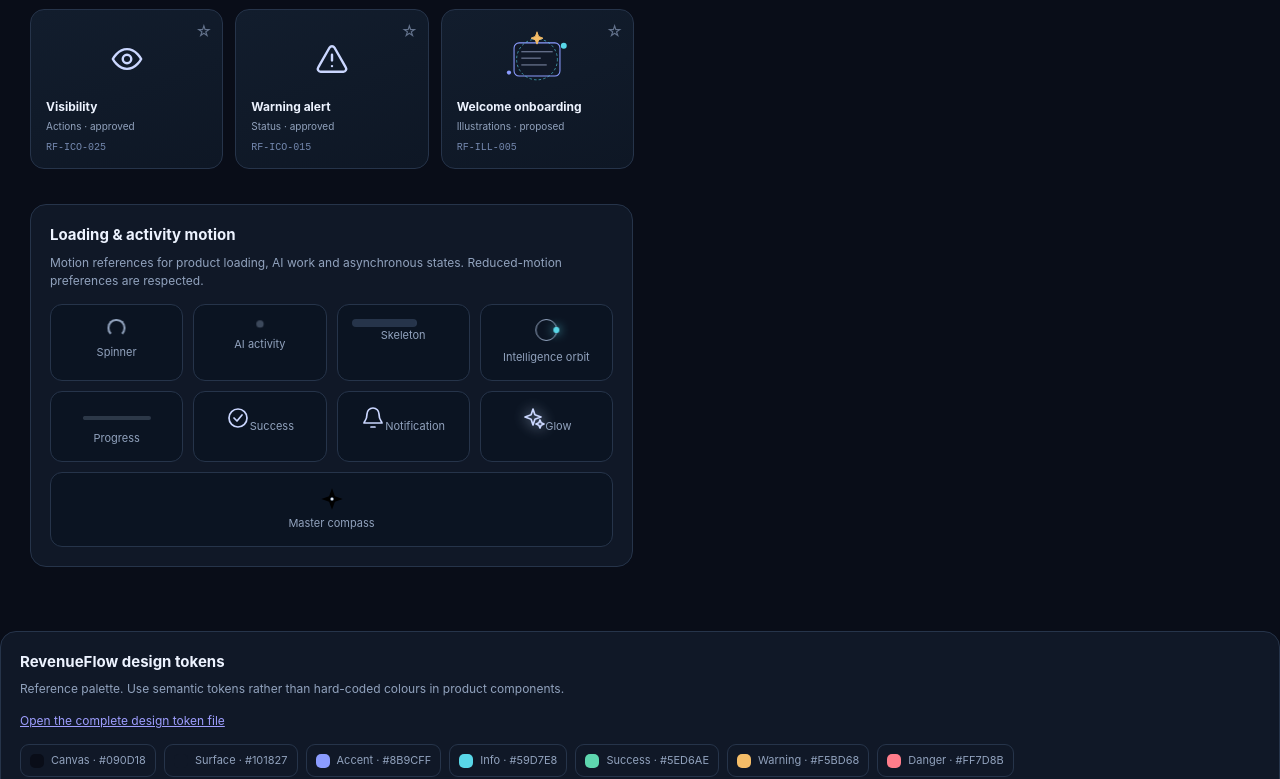
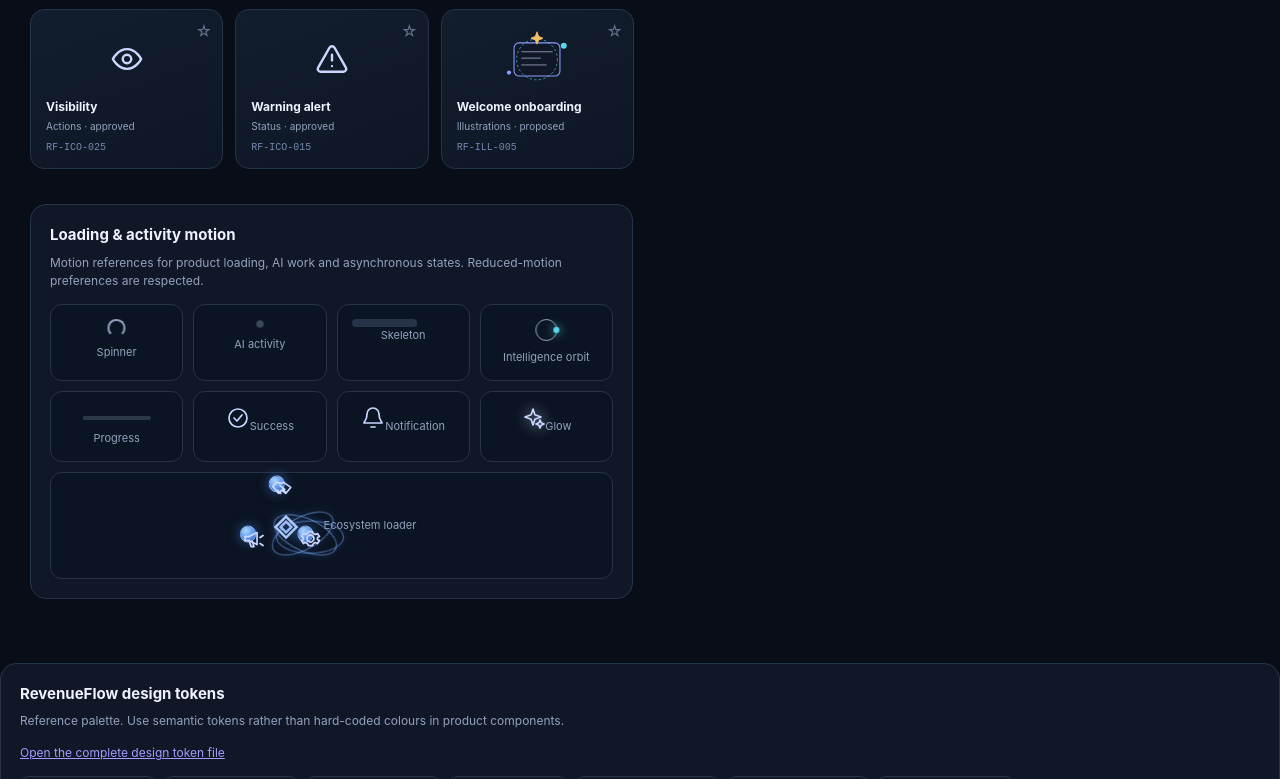
Before and after one commit to covalent617-commits/revenueflow-icon-library, a plain HTML site: page index.html in a window 1280 px wide. Shown: the part 3229-4008 px from the top of the page. Drawn offline with Linux system fonts and the light colour scheme.

Commit message:
Replace compass preview with ecosystem loader icon

```diff
--- a/index.html
+++ b/index.html
@@ -20,7 +20,7 @@
 <div class="section-head"><h2 id="sectionTitle">All catalogue assets</h2><span id="resultCount" aria-live="polite"></span></div>
 <div class="grid" id="grid"></div>
 <section class="lower">
-<div class="panel"><h3>Loading & activity motion</h3><p>Motion references for product loading, AI work and asynchronous states. Reduced-motion preferences are respected.</p><div class="motion-row"><div class="motion-demo" data-motion-demo="spinner">Spinner</div><div class="motion-demo" data-motion-demo="pulse">AI activity</div><div class="motion-demo" data-motion-demo="skeleton">Skeleton</div><div class="motion-demo" data-motion-demo="orbit">Intelligence orbit</div><div class="motion-demo" data-motion-demo="progress">Progress</div><div class="motion-demo" data-motion-demo="success">Success</div><div class="motion-demo" data-motion-demo="bell-ring">Notification</div><div class="motion-demo" data-motion-demo="glow">Glow</div><div class="motion-demo" data-motion-demo="master-compass">Master compass</div></div></div></div>
+<div class="panel"><h3>Loading & activity motion</h3><p>Motion references for product loading, AI work and asynchronous states. Reduced-motion preferences are respected.</p><div class="motion-row"><div class="motion-demo" data-motion-demo="spinner">Spinner</div><div class="motion-demo" data-motion-demo="pulse">AI activity</div><div class="motion-demo" data-motion-demo="skeleton">Skeleton</div><div class="motion-demo" data-motion-demo="orbit">Intelligence orbit</div><div class="motion-demo" data-motion-demo="progress">Progress</div><div class="motion-demo" data-motion-demo="success">Success</div><div class="motion-demo" data-motion-demo="bell-ring">Notification</div><div class="motion-demo" data-motion-demo="glow">Glow</div><div class="motion-demo" data-motion-demo="ecosystem-loader">Ecosystem loader</div></div></div></div>
 <div class="panel"><h3>RevenueFlow design tokens</h3><p>Reference palette. Use semantic tokens rather than hard-coded colours in product components.</p><p><a href="tokens/design-tokens.json" target="_blank" rel="noopener">Open the complete design token file</a></p><div class="token-row"><div class="swatch"><i class="dot" style="background:#090d18"></i>Canvas · #090D18</div><div class="swatch"><i class="dot" style="background:#101827"></i>Surface · #101827</div><div class="swatch"><i class="dot" style="background:#8b9cff"></i>Accent · #8B9CFF</div><div class="swatch"><i class="dot" style="background:#59d7e8"></i>Info · #59D7E8</div><div class="swatch"><i class="dot" style="background:#5ed6ae"></i>Success · #5ED6AE</div><div class="swatch"><i class="dot" style="background:#f5bd68"></i>Warning · #F5BD68</div><div class="swatch"><i class="dot" style="background:#ff7d8b"></i>Danger · #FF7D8B</div></div></div>
 </section>
 <footer class="footer"><span>RevenueFlow Official Visual Asset Library · v1.1.0</span><span><a href="assets/manifest.json">Manifest</a> · <a href="assets/icons.svg">SVG sprite</a> · <a href="tokens/design-tokens.json">Tokens</a> · <a href="GOVERNANCE.md">Governance</a></span><span>Demonstration catalogue — verify approval status before production adoption.</span></footer>
@@ -48,7 +48,7 @@ if(k==='progress')return '<div class="rf-progress" role="progressbar" aria-label
 if(k==='success')return '<div class="rf-success">'+svg('check-circle')+'</div>';
 if(k==='bell-ring')return '<div class="rf-bell-ring">'+svg('bell')+'</div>';
 if(k==='glow')return '<div class="rf-soft-glow">'+svg('sparkles')+'</div>';
-if(k==='master-compass')return '<div class="rf-master-compass" role="img" aria-label="RevenueFlow compass activity: a spinning compass rose revolving around a fixed central axis"><span class="rf-master-compass__track"></span><span class="rf-master-compass__orbit"><span class="rf-master-compass__satellite"><svg class="rf-master-compass__rose" viewBox="0 0 32 32" aria-hidden="true"><path class="rf-master-compass__north" d="M16 1.8 20.1 13.1 16 16 11.9 13.1Z"/><path class="rf-master-compass__south" d="M16 30.2 11.9 18.9 16 16 20.1 18.9Z"/><path class="rf-master-compass__north" d="m1.8 16 11.3-4.1L16 16l-2.9 4.1Z"/><path class="rf-master-compass__south" d="m30.2 16-11.3 4.1L16 16l2.9-4.1Z"/><circle cx="16" cy="16" r="2.1" fill="#f8fbff" stroke="#526783" stroke-width=".8"/></svg></span></span><span class="rf-master-compass__hub"></span></div>';
+if(k==='ecosystem-loader')return '<div class="rf-ecosystem-loader" role="img" aria-label="RevenueFlow ecosystem synchronising"><span class="rf-ecosystem-loader__orbit rf-ecosystem-loader__orbit--a"></span><span class="rf-ecosystem-loader__orbit rf-ecosystem-loader__orbit--b"></span><span class="rf-ecosystem-loader__orbit rf-ecosystem-loader__orbit--c"></span><span class="rf-ecosystem-loader__module rf-ecosystem-loader__module--handshake"><svg viewBox="0 0 24 24" aria-hidden="true"><path d="m3 10 4-4 4 1 3-1 7 5-5 6-4-3-3 3-6-7Z"/><path d="m8 14 3 3m2-4 3 3m-6-7 5 4"/></svg></span><span class="rf-ecosystem-loader__module rf-ecosystem-loader__module--announce"><svg viewBox="0 0 24 24" aria-hidden="true"><path d="M4 10v4h4l8 4V6l-8 4H4Z"/><path d="m8 14 2 6h3l-2-5m8-4 3-2m-3 8 3 2"/></svg></span><span class="rf-ecosystem-loader__module rf-ecosystem-loader__module--settings"><svg viewBox="0 0 24 24" aria-hidden="true"><path d="M12 8.5a3.5 3.5 0 1 0 0 7 3.5 3.5 0 0 0 0-7Z"/><path d="m19 13 2 1-2 3-2-1-2 1-1 2h-4l-1-2-2-1-2 1-2-3 2-1v-2l-2-1 2-3 2 1 2-1 1-2h4l1 2 2 1 2-1 2 3-2 1v2Z"/></svg></span><span class="rf-ecosystem-loader__core"><svg viewBox="0 0 48 48" aria-hidden="true"><path class="outer" d="M24 3 45 24 24 45 3 24Z"/><path class="inner" d="m24 11 13 13-13 13-13-13Z"/><path d="m24 17 7 7-7 7-7-7Z" fill="#172b50"/></svg></span></div>';
 return svg('activity')
 }
 document.querySelectorAll('[data-motion-demo]').forEach(node=>node.insertAdjacentHTML('afterbegin',motionPreview(node.dataset.motionDemo)));
```
